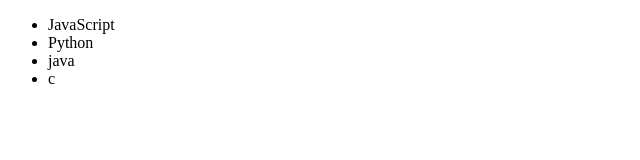
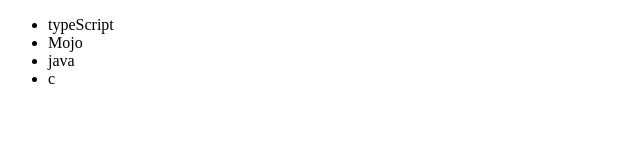
Before and after one commit to anjana732/JavaScript, a plain HTML site: page Dom/DomBasics.html in a window 1280 px wide. Shown: the full height of the page, 0-640 px from the left. Drawn offline with Linux system fonts and the light colour scheme.

Commit message:
Edit Dom Element

```diff
--- a/Dom/DomBasics.html
+++ b/Dom/DomBasics.html
@@ -24,5 +24,14 @@
         document.querySelector('.un-lst').appendChild(list)
     }
     optiLang("c")
+    //Edit in DOM
+    const secondLang = document.querySelector("li:nth-child(2)")
+    const newli = document.createElement('li')
+    newli.textContent = "Mojo"
+    secondLang.replaceWith(newli)
+    const firstLang = document.querySelector("li:first-child")
+    const newLi = document.createElement('li')
+    newLi.textContent = "typeScript"
+    firstLang.replaceWith(newLi)
 </script>
 </html>
```
